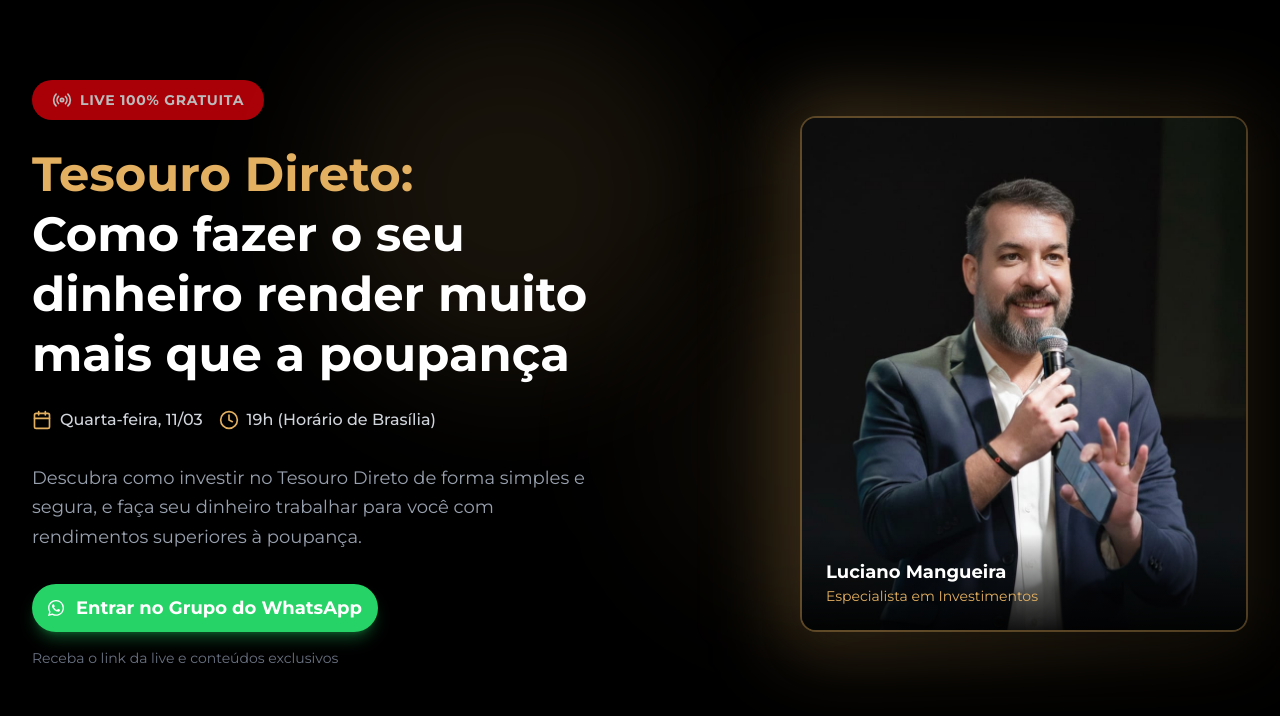
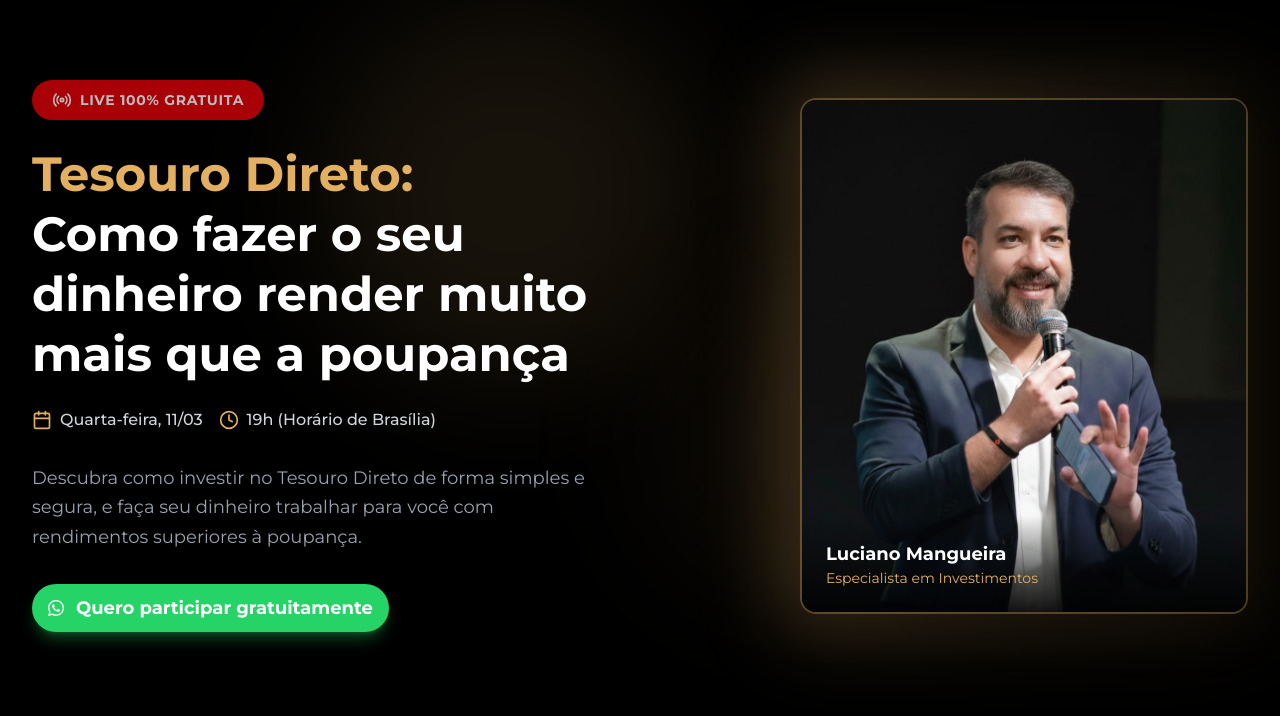
Before and after one commit to vitorportes/jornada-investidor-inteligente, a Next.js app: page /eventos in a window 1280 px wide. Shown: the top 716 px of the page. Built offline with nearby package versions, Linux system fonts and the light colour scheme.

Commit message:
feat: update button text to "Quero participar gratuitamente"
Co-authored-by: Vitor Portes Mangueira <98192485+vitorportes@users.noreply.github.com>

```diff
--- a/app/eventos/page.tsx
+++ b/app/eventos/page.tsx
@@ -77,13 +77,10 @@ export default function EventosPage() {
                   >
                     <path d="M17.472 14.382c-.297-.149-1.758-.867-2.03-.967-.273-.099-.471-.148-.67.15-.197.297-.767.966-.94 1.164-.173.199-.347.223-.644.075-.297-.15-1.255-.463-2.39-1.475-.883-.788-1.48-1.761-1.653-2.059-.173-.297-.018-.458.13-.606.134-.133.298-.347.446-.52.149-.174.198-.298.298-.497.099-.198.05-.371-.025-.52-.075-.149-.669-1.612-.916-2.207-.242-.579-.487-.5-.669-.51-.173-.008-.371-.01-.57-.01-.198 0-.52.074-.792.372-.272.297-1.04 1.016-1.04 2.479 0 1.462 1.065 2.875 1.213 3.074.149.198 2.096 3.2 5.077 4.487.709.306 1.262.489 1.694.625.712.227 1.36.195 1.871.118.571-.085 1.758-.719 2.006-1.413.248-.694.248-1.289.173-1.413-.074-.124-.272-.198-.57-.347m-5.421 7.403h-.004a9.87 9.87 0 01-5.031-1.378l-.361-.214-3.741.982.998-3.648-.235-.374a9.86 9.86 0 01-1.51-5.26c.001-5.45 4.436-9.884 9.888-9.884 2.64 0 5.122 1.03 6.988 2.898a9.825 9.825 0 012.893 6.994c-.003 5.45-4.437 9.884-9.885 9.884m8.413-18.297A11.815 11.815 0 0012.05 0C5.495 0 .16 5.335.157 11.892c0 2.096.547 4.142 1.588 5.945L.057 24l6.305-1.654a11.882 11.882 0 005.683 1.448h.005c6.554 0 11.89-5.335 11.893-11.893a11.821 11.821 0 00-3.48-8.413z" />
                   </svg>
-                  Entrar no Grupo do WhatsApp
+                  Quero participar gratuitamente
                 </Link>
               </Button>
 
-              <p className="text-gray-500 text-sm mt-4">
-                Receba o link da live e conteúdos exclusivos
-              </p>
             </div>
 
             {/* Right Column - Image */}
```
